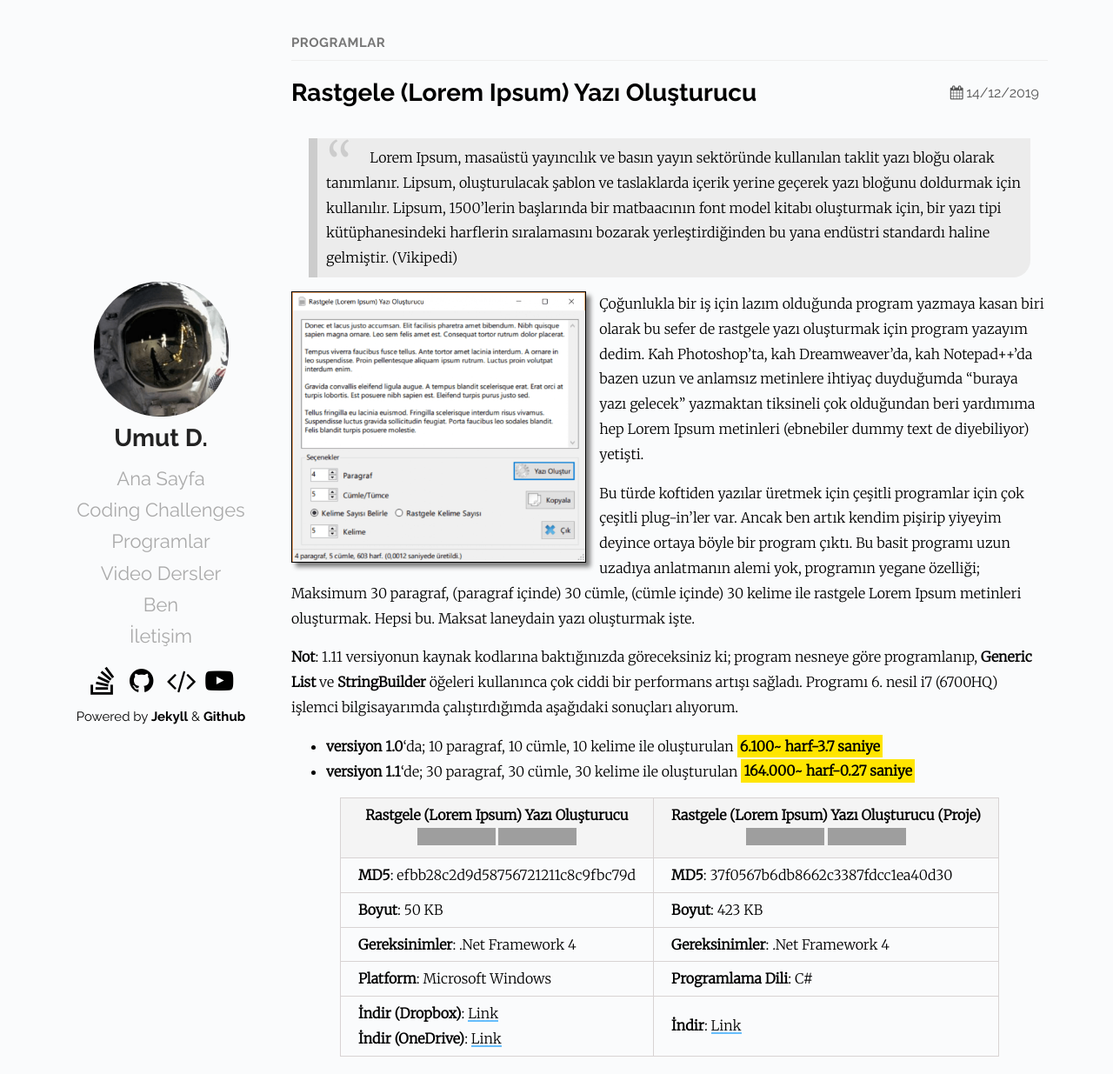
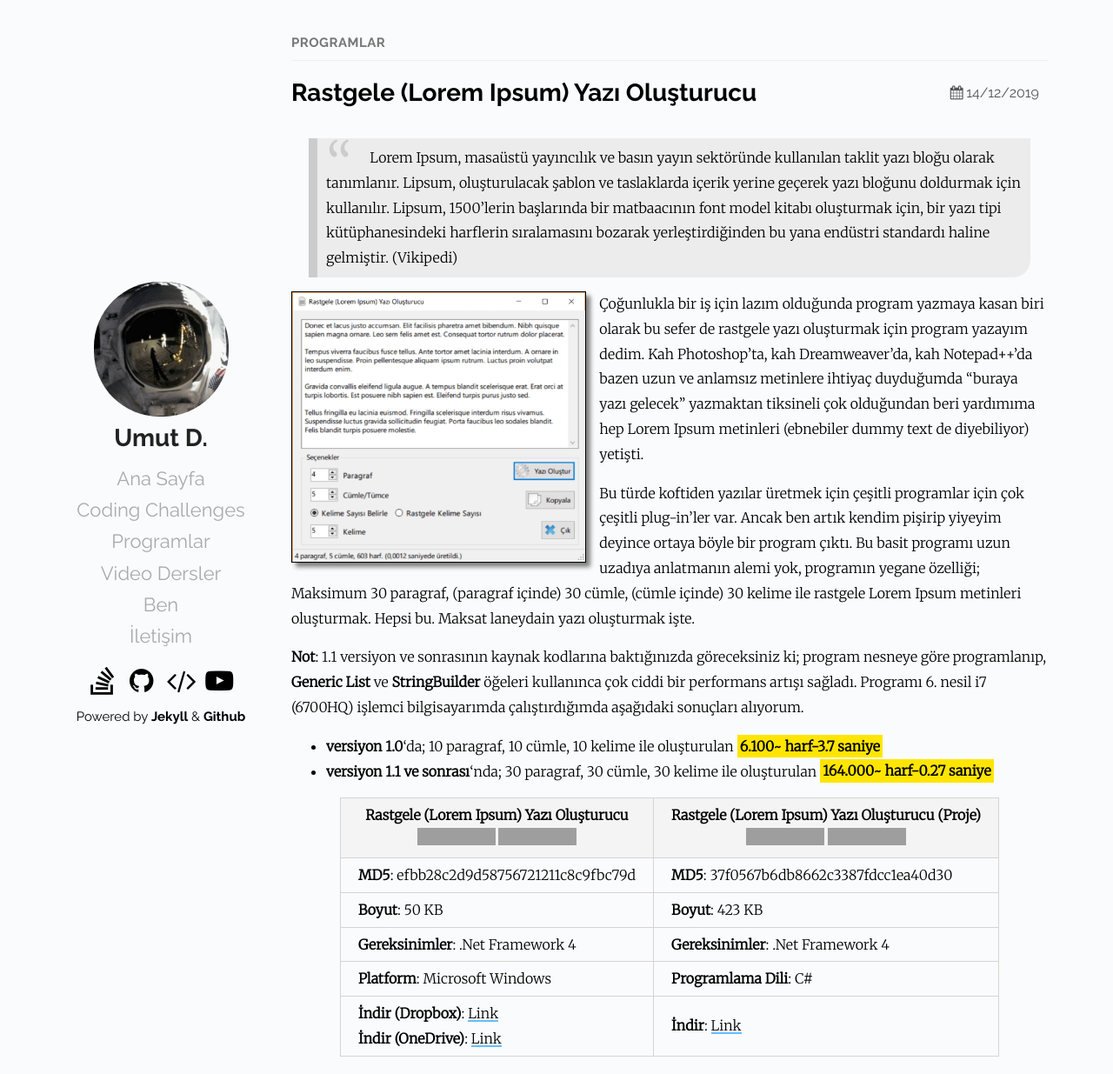
Before and after one commit to Umut-D/umutd.com, a Jekyll site: the page built from _posts/programlar/2019-12-15-rastgele-yazi-olusturucu.md, in a window 1280 px wide and 1235 px high. Shown: the whole window at 87% size. Built offline with Jekyll 4.4.1, drawn with Linux system fonts in a browser that asks for light colours; grey boxes are pictures that could not be loaded.

Commit message:
Rastgele Yazi Olusturucu programi guncellendi

```diff
--- a/_posts/programlar/2019-12-15-rastgele-yazi-olusturucu.md
+++ b/_posts/programlar/2019-12-15-rastgele-yazi-olusturucu.md
@@ -4,6 +4,7 @@
 date: 2019-12-15 01:43 +0300
 categories: Programlar
 tags: Lorem Ipsum, Rastgele Yazı, Rastgele Yazı Oluşturucu
+excerpt: Çoğunlukla bir iş için lazım olduğunda program yazmaya kasan biri olarak bu sefer de rastgele yazı oluşturmak için program yazayım dedim. Kah Photoshop’ta, kah Dreamweaver’da, kah Notepad++’da bazen uzun ve anlamsız metinlere ihtiyaç duyduğumda "buraya yazı gelecek" yazmaktan tiksineli çok olduğundan beri yardımıma hep Lorem Ipsum metinleri (ebnebiler dummy text de diyebiliyor) yetişti.
 redirect_from:
   - /programlar/rastgele-yazi-olusturucu/
   - /etiket/rastgele-yazi-olusturucu/
@@ -16,10 +17,10 @@
 
 Bu türde koftiden yazılar üretmek için çeşitli programlar için çok çeşitli plug-in’ler var. Ancak ben artık kendim pişirip yiyeyim deyince ortaya böyle bir program çıktı. Bu basit programı uzun uzadıya anlatmanın alemi yok, programın yegane özelliği; Maksimum 30 paragraf, (paragraf içinde) 30 cümle, (cümle içinde) 30 kelime ile rastgele Lorem Ipsum metinleri oluşturmak. Hepsi bu. Maksat laneydain yazı oluşturmak işte.
 
-**Not**: 1.11 versiyonun kaynak kodlarına baktığınızda göreceksiniz ki; program nesneye göre programlanıp, **Generic List** ve **StringBuilder** öğeleri kullanınca çok ciddi bir performans artışı sağladı. Programı 6. nesil i7 (6700HQ) işlemci bilgisayarımda çalıştırdığımda aşağıdaki sonuçları alıyorum.
+**Not**: 1.1 versiyon ve sonrasının kaynak kodlarına baktığınızda göreceksiniz ki; program nesneye göre programlanıp, **Generic List** ve **StringBuilder** öğeleri kullanınca çok ciddi bir performans artışı sağladı. Programı 6. nesil i7 (6700HQ) işlemci bilgisayarımda çalıştırdığımda aşağıdaki sonuçları alıyorum.
 
 - **versiyon 1.0**'da; 10 paragraf, 10 cümle, 10 kelime ile oluşturulan *6.100~ harf-3.7 saniye*
-- **versiyon 1.1**'de; 30 paragraf, 30 cümle, 30 kelime ile oluşturulan *164.000~ harf-0.27 saniye*
+- **versiyon 1.1 ve sonrası**'nda; 30 paragraf, 30 cümle, 30 kelime ile oluşturulan *164.000~ harf-0.27 saniye*
 
 {:.tablo-ortali}
 | Rastgele (Lorem Ipsum) Yazı Oluşturucu<br>![Versiyon](https://img.shields.io/badge/Versiyon-1.11-blueviolet.svg?style=flat) ![Durum](https://img.shields.io/badge/Durum-Çalışıyor-success.svg?style=flat) | Rastgele (Lorem Ipsum) Yazı Oluşturucu (Proje)<br>![Lisans](https://img.shields.io/badge/Lisans-MIT-blue.svg?style=flat) ![Arşiv](https://img.shields.io/badge/Arşiv-orange.svg?style=flat)|
```
